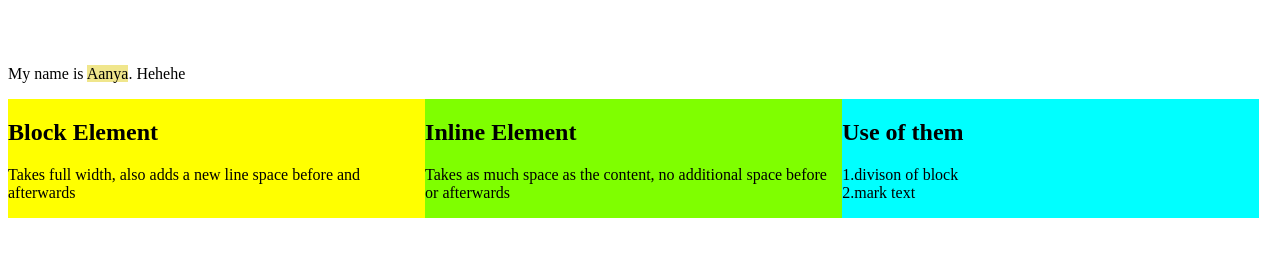
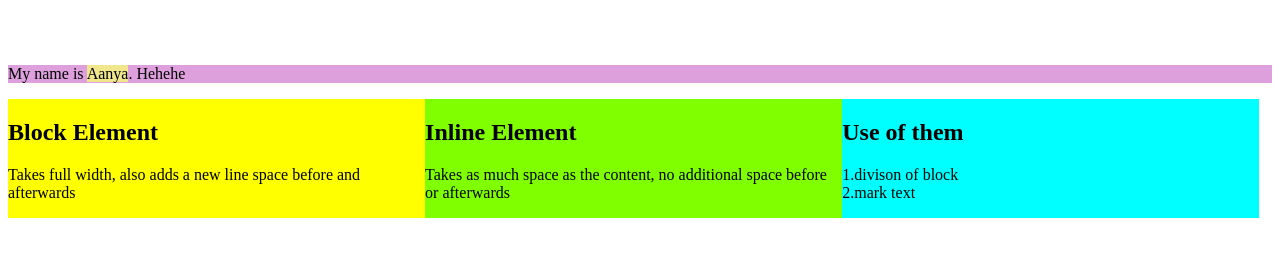
Before and after one commit to AanyaPanigrahi/Web_Dev, a plain HTML site: page FrontEnd web/blockInline.html in a window 1280 px wide. Shown: the part 205-462 px from the top of the page. Drawn offline with Linux system fonts and the light colour scheme.

Commit message:
Update blockInline.html

```diff
--- a/FrontEnd web/blockInline.html
+++ b/FrontEnd web/blockInline.html
@@ -5,12 +5,15 @@
     <meta name="viewport" content="width=device-width, initial-scale=1.0">
     <title>Document</title>
     <style>
-
+         /* class attribute */
         .xyz div{
             width: 33%;
             float: left;
         }
-
+        /* id attribute */
+        #abc{
+            background-color: plum;
+        }
     </style>
 </head>
 <body>
@@ -29,7 +32,7 @@
 
     <br><br>
 
-    <p>My name is <span style="background-color: khaki;">Aanya</span>. Hehehe</p>
+    <p id="abc">My name is <span style="background-color: khaki;">Aanya</span>. Hehehe</p>
 
     <div class="xyz">
     <div style="background-color: yellow;">
```
